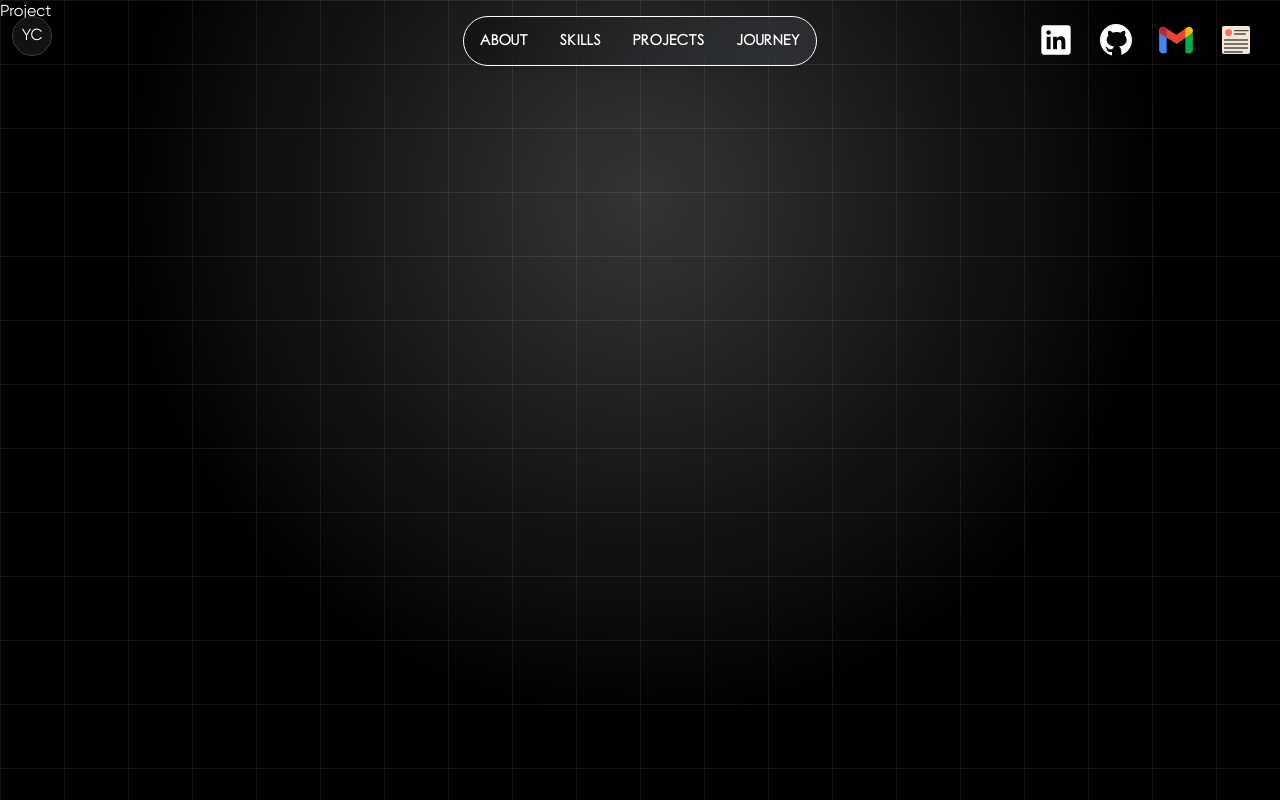
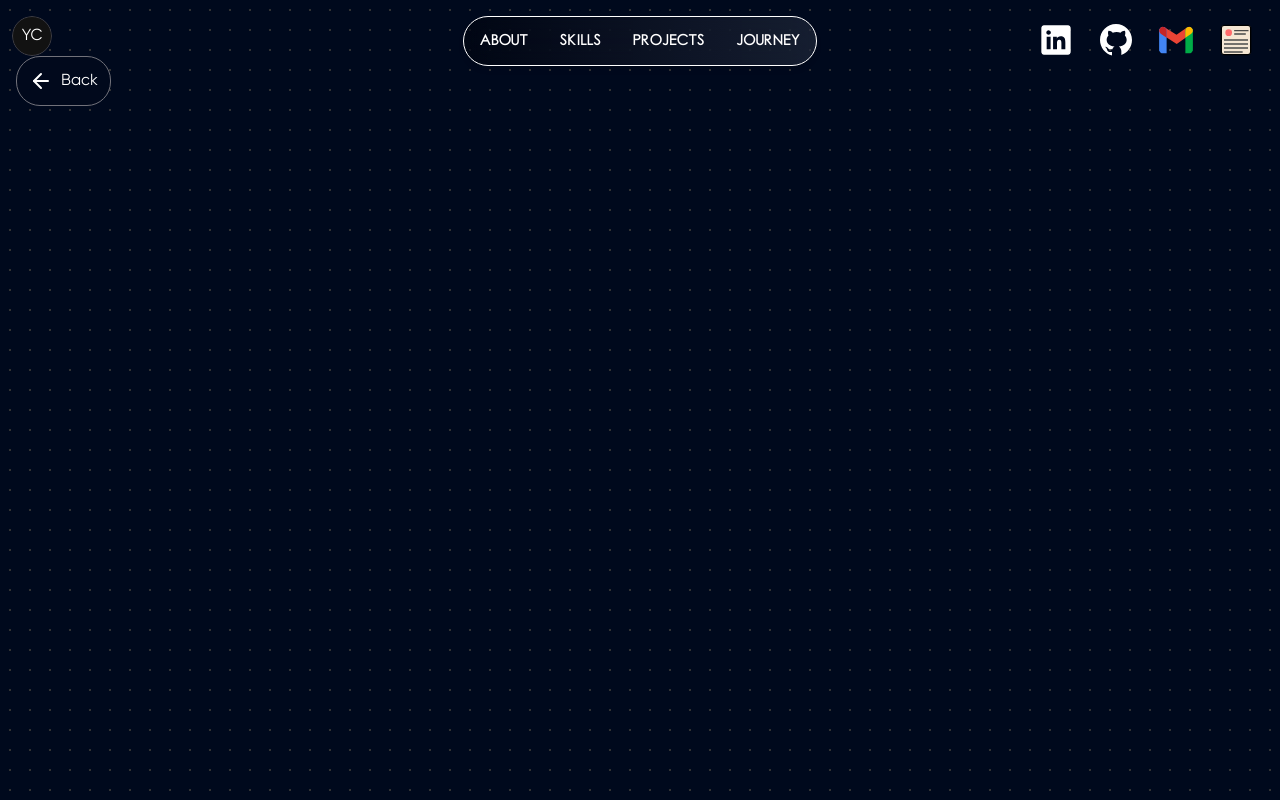
Before and after one commit to Yatin12527/Next-portfolio, a Next.js app: page /projects/1 in a window 1280 px wide. Built offline with nearby package versions, Linux system fonts and the light colour scheme.

Commit message:
saving changes so far

```diff
--- a/src/app/projects/[slug]/layout.tsx
+++ b/src/app/projects/[slug]/layout.tsx
@@ -1,5 +1,7 @@
 "use client";
+import ProjectBG from "@/components/ui/projectPage-background";
 import "../../../styles/globals.css";
+
 import { useState, useEffect } from "react";
 
 export default function ProjectLayout({
@@ -8,19 +10,18 @@ export default function ProjectLayout({
   children: React.ReactNode;
 }) {
   const [isClient, setIsClient] = useState(false);
-  const [Loading, setLoading] = useState(false);
 
   useEffect(() => {
     setIsClient(true);
-    setLoading(true);
   }, []);
 
-  return isClient && Loading ? (
+  return isClient ? (
     <html lang="en" className="dark">
       <head>
         <meta name="viewport" content="width=device-width, initial-scale=1.0" />
       </head>
       <body className="text-white">
+        <ProjectBG />
         <main className="max-w-screen-2xl mx-auto font4">{children}</main>
       </body>
     </html>
--- a/src/app/projects/[slug]/page.tsx
+++ b/src/app/projects/[slug]/page.tsx
@@ -1,9 +1,20 @@
-
+import { ArrowLeft } from "lucide-react";
 
 function Project() {
   return (
-    <div>Project</div>
-  )
+    <div className="flex flex-col mt-10">
+      <div id="left section" className="p-4">
+        <a href="/#projects">
+          <button className="flex flex-row border space-x-2 border-zinc-500 rounded-3xl hover:shadow-[0px_0px_30px_16px_rgba(100,100,100,0.6)] transition-all ease-in-out cursor-pointer active:scale-90 w-fit p-3 bg-[rgba(1,9,28,255)]">
+            <ArrowLeft />
+            <p>Back</p>
+          </button>
+        </a>
+      </div>
+      <div id="main section"></div>
+      <div id="right sticky bar"></div>
+    </div>
+  );
 }
 
-export default Project
+export default Project;
--- a/src/components/projectCard.tsx
+++ b/src/components/projectCard.tsx
@@ -6,8 +6,8 @@ import {
   CardTitle,
 } from "@/components/ui/card";
 import { Avatar, AvatarImage, AvatarFallback } from "@/components/ui/avatar";
-import { Link } from "lucide-react";
-
+import { ExternalLink } from 'lucide-react';
+import Link from "next/link";
 
 interface AvatarProps {
   src: string[];
@@ -56,9 +56,9 @@ function ProjectCard({
         <CardHeader>
           <CardTitle className="mb-5 text-2xl flex justify-between font4 mt-2">
             {title}
-            <a href={`projects/${title}`}>
-              <Link className="hover:scale-125 ease-in-out duration-300 active:animate-in cursor-pointer" />
-            </a>
+            <Link href={`projects/${title}`}>
+              <ExternalLink  className="hover:scale-125 ease-in-out duration-300 active:animate-in cursor-pointer" />
+            </Link>
           </CardTitle>
           <CardDescription>
             <span className="font-bold">{year}</span>&nbsp;-&nbsp;
--- /dev/null
+++ b/src/components/ui/projectPage-background.tsx
@@ -0,0 +1,9 @@
+function ProjectBG() {
+  return (
+    <div>
+      <div className="absolute top-0 z-[-2] h-screen w-screen bg-[#000000] bg-[radial-gradient(#ffffff33_1px,#00091d_1px)] bg-[size:20px_20px]"></div>
+    </div>
+  );
+}
+
+export default ProjectBG;
```
